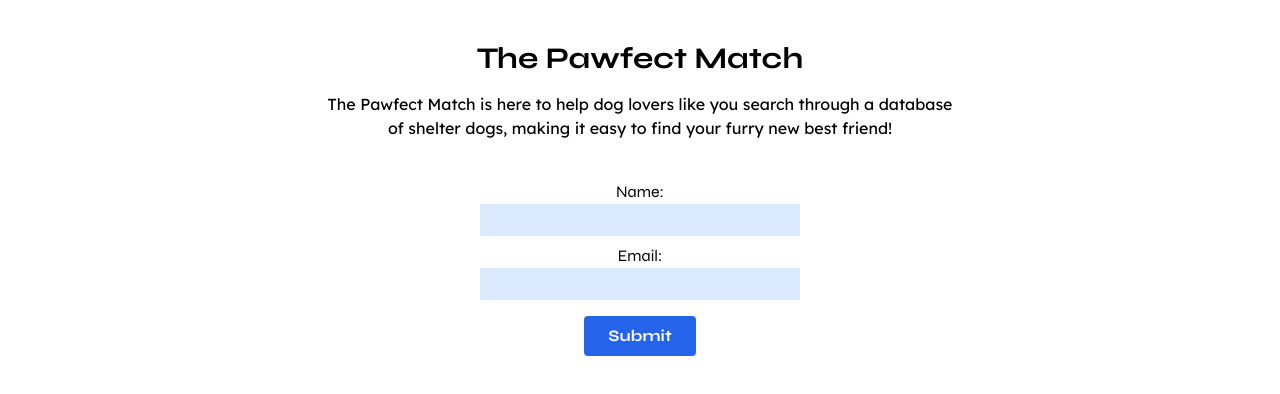
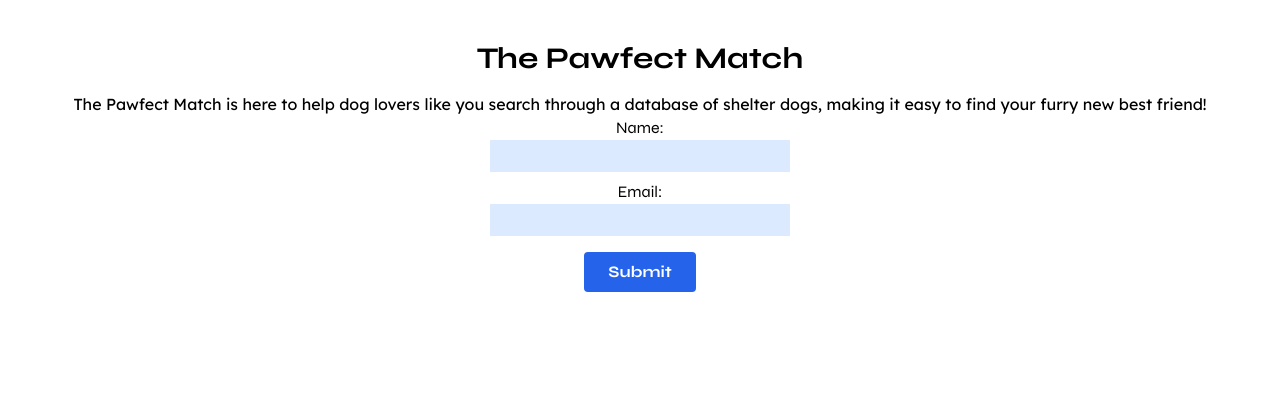
Before and after one commit to elisetvy/fetch-frontend-takehome, a React (Vite) app: page / in a window 1280 px wide. Shown: the top 394 px of the page. Built offline with nearby package versions, Linux system fonts and the light colour scheme.

Commit message:
Adjust margin/padding

```diff
--- a/src/App.tsx
+++ b/src/App.tsx
@@ -2,9 +2,9 @@ import Auth from "./components/auth/Auth";
 
 function App() {
   return (
-    <div className="flex flex-col items-center my-10">
+    <div className="flex flex-col items-center my-10 mx-10">
       <h1 className="text-3xl font-bold pb-4">The Pawfect Match</h1>
-      <p className="Lexend w-2/4 text-center pb-10">
+      <p className="Lexend min-w-2/4 text-center">
         The Pawfect Match is here to help dog lovers like you search through a
         database of shelter dogs, making it easy to find your furry new best friend!
       </p>
```
